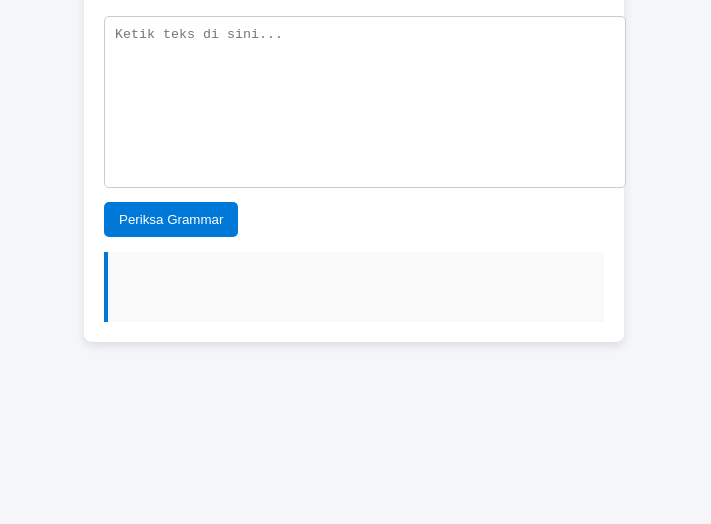
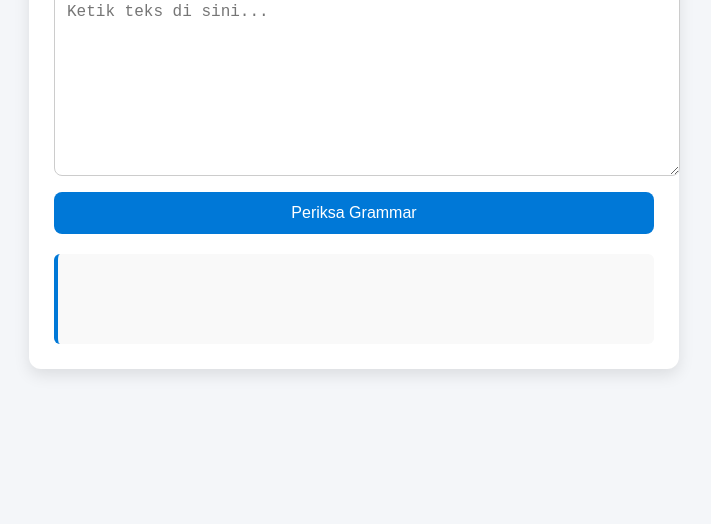
Before and after one commit to SMADHAWA-Pare/Correcting-words, a plain HTML site: page index.html in a window 1280 px wide. Shown: the part 276-800 px from the top of the page, without its empty margins (286-997 px from the left). Drawn offline with Linux system fonts and the light colour scheme.

Commit message:
Update style.css

```diff
--- a/style.css
+++ b/style.css
@@ -1,69 +1,99 @@
 body {
-  font-family: Arial, sans-serif;
+  font-family: 'Inter', Arial, sans-serif;
   background: #f4f6f9;
   display: flex;
   justify-content: center;
   align-items: center;
-  height: 100vh;
+  min-height: 100vh;
   margin: 0;
 }
 
 .container {
-  background: white;
-  padding: 20px;
-  border-radius: 8px;
-  width: 500px;
-  box-shadow: 0 4px 10px rgba(0,0,0,0.1);
+  background: #fff;
+  padding: 25px;
+  border-radius: 12px;
+  max-width: 600px;
+  width: 90%;
+  box-shadow: 0 6px 16px rgba(0,0,0,0.1);
 }
 
 h1 {
   text-align: center;
-  color: #333;
+  color: #222;
+  margin-bottom: 1rem;
 }
 
 textarea {
   width: 100%;
-  height: 150px;
-  padding: 10px;
+  height: 160px;
+  padding: 12px;
   margin-top: 10px;
-  border-radius: 5px;
+  border-radius: 8px;
   border: 1px solid #ccc;
-  resize: none;
+  resize: vertical;
+  font-size: 1rem;
 }
 
 button {
-  margin-top: 10px;
-  padding: 10px 15px;
+  margin-top: 12px;
+  padding: 12px;
   background: #0078d7;
-  color: white;
+  color: #fff;
   border: none;
-  border-radius: 5px;
+  border-radius: 8px;
   cursor: pointer;
+  font-size: 1rem;
+  transition: all 0.3s ease;
+  width: 100%;
 }
 
 button:hover {
   background: #005a9e;
+  box-shadow: 0 4px 10px rgba(0,0,0,0.2);
 }
 
 #result {
-  margin-top: 15px;
-  padding: 10px;
+  margin-top: 20px;
+  padding: 15px;
   background: #f9f9f9;
   border-left: 4px solid #0078d7;
-  min-height: 50px;
+  border-radius: 6px;
+  min-height: 60px;
+  font-size: 0.95rem;
+}
+
+.success {
+  color: #16a34a;
+  font-weight: 600;
+}
+
+.error {
+  color: #dc2626;
+  font-weight: 600;
+}
+
+.info {
+  color: #555;
+}
+
+.loading {
+  color: #0078d7;
+  font-style: italic;
 }
 
 .suggestion {
   display: inline-block;
-  margin: 3px;
-  padding: 3px 6px;
+  margin: 4px;
+  padding: 6px 12px;
   background: #e0f0ff;
   border: 1px solid #0078d7;
-  border-radius: 4px;
+  border-radius: 20px;
   cursor: pointer;
   font-size: 0.9em;
+  transition: background 0.3s ease, transform 0.2s ease;
 }
 
 .suggestion:hover {
   background: #cce4ff;
+  transform: scale(1.05);
 }
```
